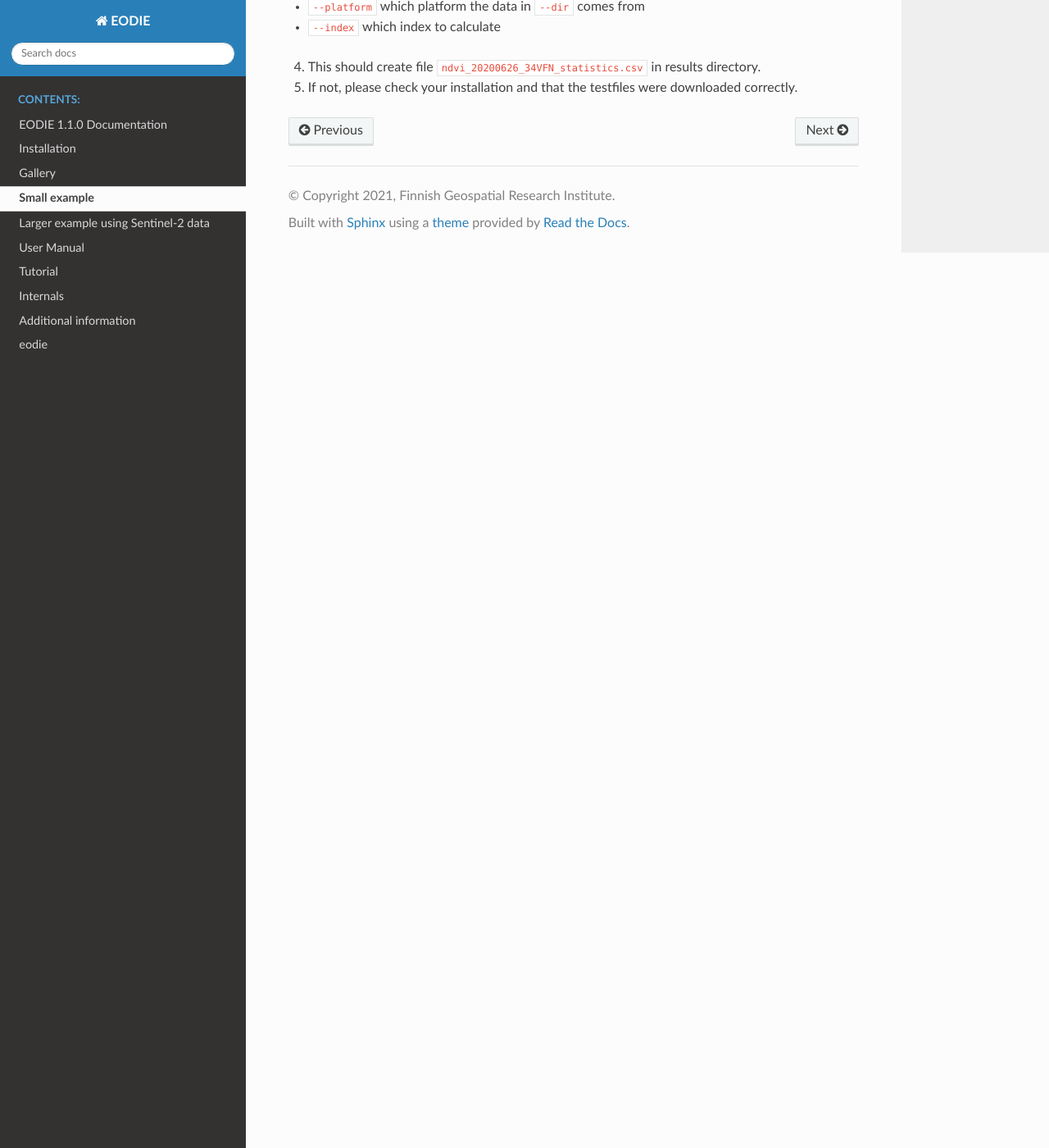
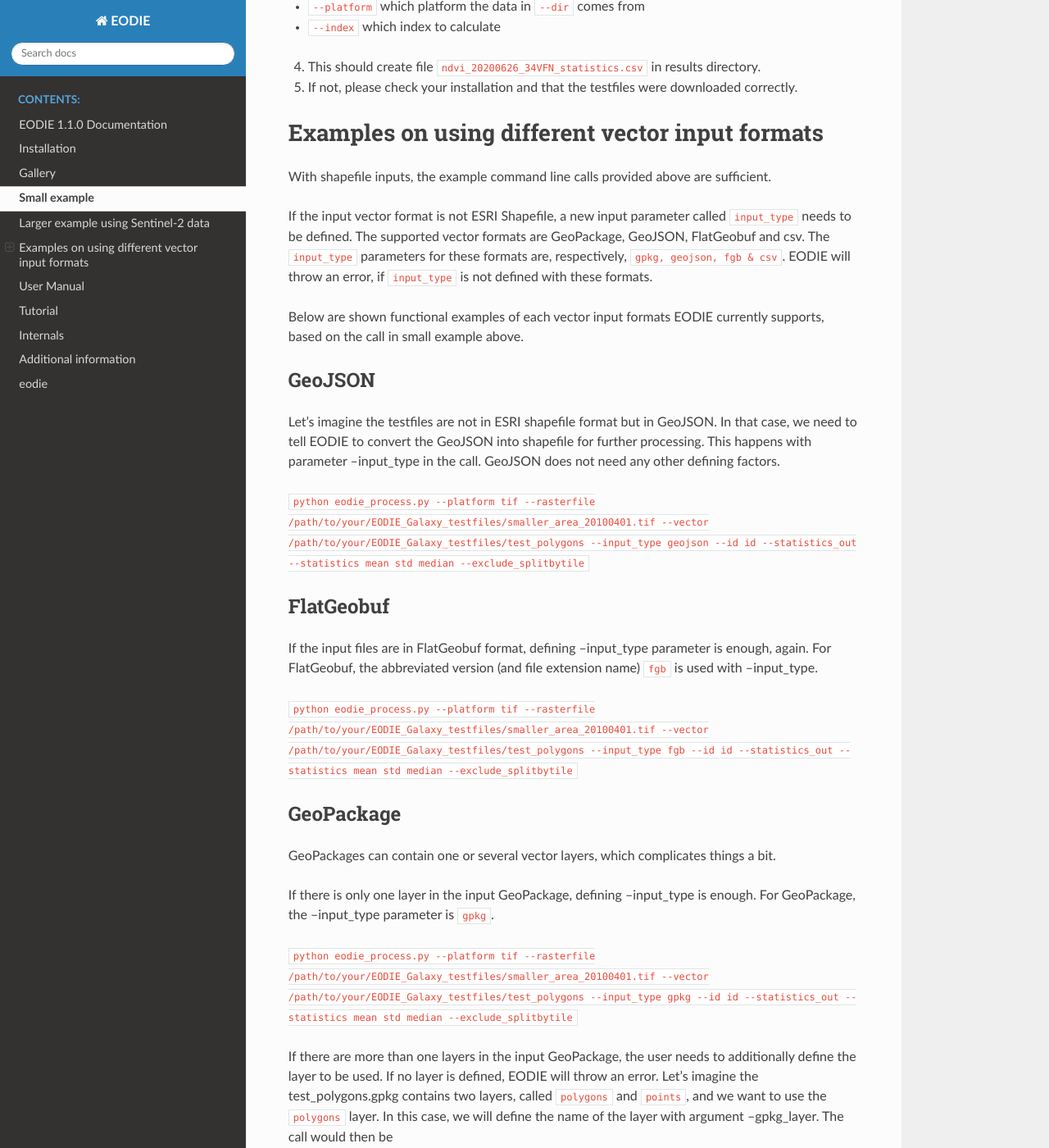
Before and after one commit to samumantha/EODIE, a Sphinx documentation site: the page built from docs/Example.rst, in a window 1280 px wide and 1400 px high, scrolled down 1527 px. Shown: the whole window at 82% size. Built offline with Sphinx 7.4.7 and the Read the Docs theme 2.0.0, drawn with Linux system fonts in a browser that asks for light colours; some of the changed text lies outside the part shown.

Commit message:
Added example calls for GeoJSON, FlatGeobuf, GeoPackage and csv

```diff
--- a/docs/Example.rst
+++ b/docs/Example.rst
@@ -48,3 +48,58 @@ with:
 
 4. This should create file ``ndvi_20200626_34VFN_statistics.csv`` in results directory.
 5. If not, please check your installation and that the testfiles were downloaded correctly.
+
+
+Examples on using different vector input formats
+================================================
+
+With shapefile inputs, the example command line calls provided above are sufficient.
+
+If the input vector format is not ESRI Shapefile, a new input parameter called ``input_type`` needs to be defined. The supported vector formats are GeoPackage, GeoJSON, FlatGeobuf and csv.
+The ``input_type`` parameters for these formats are, respectively, ``gpkg, geojson, fgb & csv``. EODIE will throw an error, if ``input_type`` is not defined with these formats.
+
+Below are shown functional examples of each vector input formats EODIE currently supports, based on the call in small example above.
+
+GeoJSON
+-------
+
+Let's imagine the testfiles are not in ESRI shapefile format but in GeoJSON. In that case, we need to tell EODIE to convert the GeoJSON into shapefile for further processing.
+This happens with parameter --input_type in the call. GeoJSON does not need any other defining factors.
+
+``python eodie_process.py --platform tif --rasterfile /path/to/your/EODIE_Galaxy_testfiles/smaller_area_20100401.tif --vector /path/to/your/EODIE_Galaxy_testfiles/test_polygons --input_type geojson --id id --statistics_out --statistics mean std median --exclude_splitbytile``
+
+
+FlatGeobuf
+----------
+
+If the input files are in FlatGeobuf format, defining --input_type parameter is enough, again. For FlatGeobuf, the abbreviated version (and file extension name) ``fgb`` is used with --input_type.
+
+``python eodie_process.py --platform tif --rasterfile /path/to/your/EODIE_Galaxy_testfiles/smaller_area_20100401.tif --vector /path/to/your/EODIE_Galaxy_testfiles/test_polygons --input_type fgb --id id --statistics_out --statistics mean std median --exclude_splitbytile``
+
+
+GeoPackage
+----------
+
+GeoPackages can contain one or several vector layers, which complicates things a bit.
+
+If there is only one layer in the input GeoPackage, defining --input_type is enough. For GeoPackage, the --input_type parameter is ``gpkg``.
+
+``python eodie_process.py --platform tif --rasterfile /path/to/your/EODIE_Galaxy_testfiles/smaller_area_20100401.tif --vector /path/to/your/EODIE_Galaxy_testfiles/test_polygons --input_type gpkg --id id --statistics_out --statistics mean std median --exclude_splitbytile``
+
+If there are more than one layers in the input GeoPackage, the user needs to additionally define the layer to be used. If no layer is defined, EODIE will throw an error.
+Let's imagine the test_polygons.gpkg contains two layers, called ``polygons`` and ``points``, and we want to use the ``polygons`` layer. In this case, we will define the name of the layer with argument --gpkg_layer.
+The call would then be
+
+``python eodie_process.py --platform tif --rasterfile /path/to/your/EODIE_Galaxy_testfiles/smaller_area_20100401.tif --vector /path/to/your/EODIE_Galaxy_testfiles/test_polygons --input_type gpkg --gpkg_layer polygons --id id --statistics_out --statistics mean std median --exclude_splitbytile``
+
+CSV
+---
+
+To be used with EODIE, csv file needs to contain the spatial information in one column as well-known text (WKT). Currently columns with x & y point coordinates are not supported.
+Additionally, EODIE has to know in which EPSG-code the spatial information is provided. This EPSG-code will be defined with another input parameter --epsg_for_csv. If --epsg_for_csv is not defined, EODIE will throw an error.
+
+The EPSG code for the test_polygons file is 3067, so it will be used here as an example.
+
+``python eodie_process.py --platform tif --rasterfile /path/to/your/EODIE_Galaxy_testfiles/smaller_area_20100401.tif --vector /path/to/your/EODIE_Galaxy_testfiles/test_polygons --input_type csv --epsg_for_csv 3067 --id id --statistics_out --statistics mean std median --exclude_splitbytile``
+
+If the EPSG code is defined wrong, EODIE might produce no results.
```
